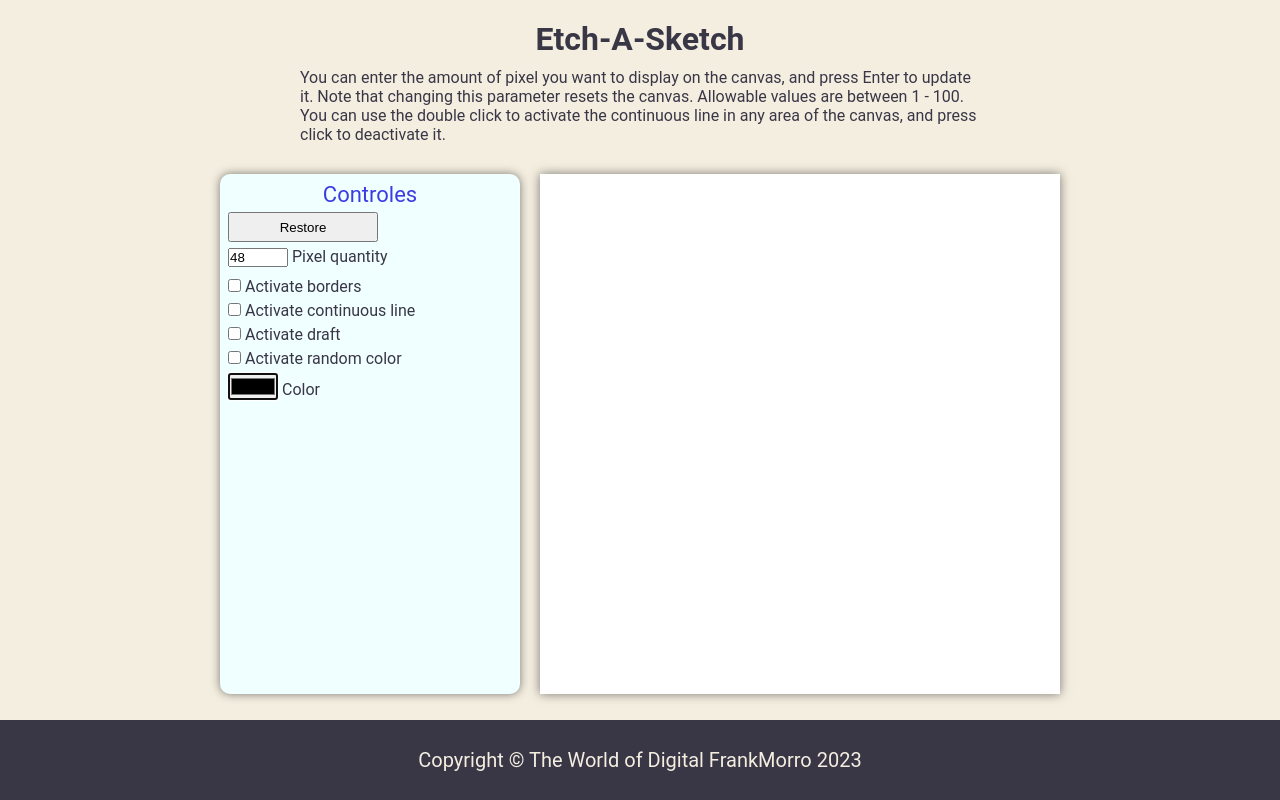
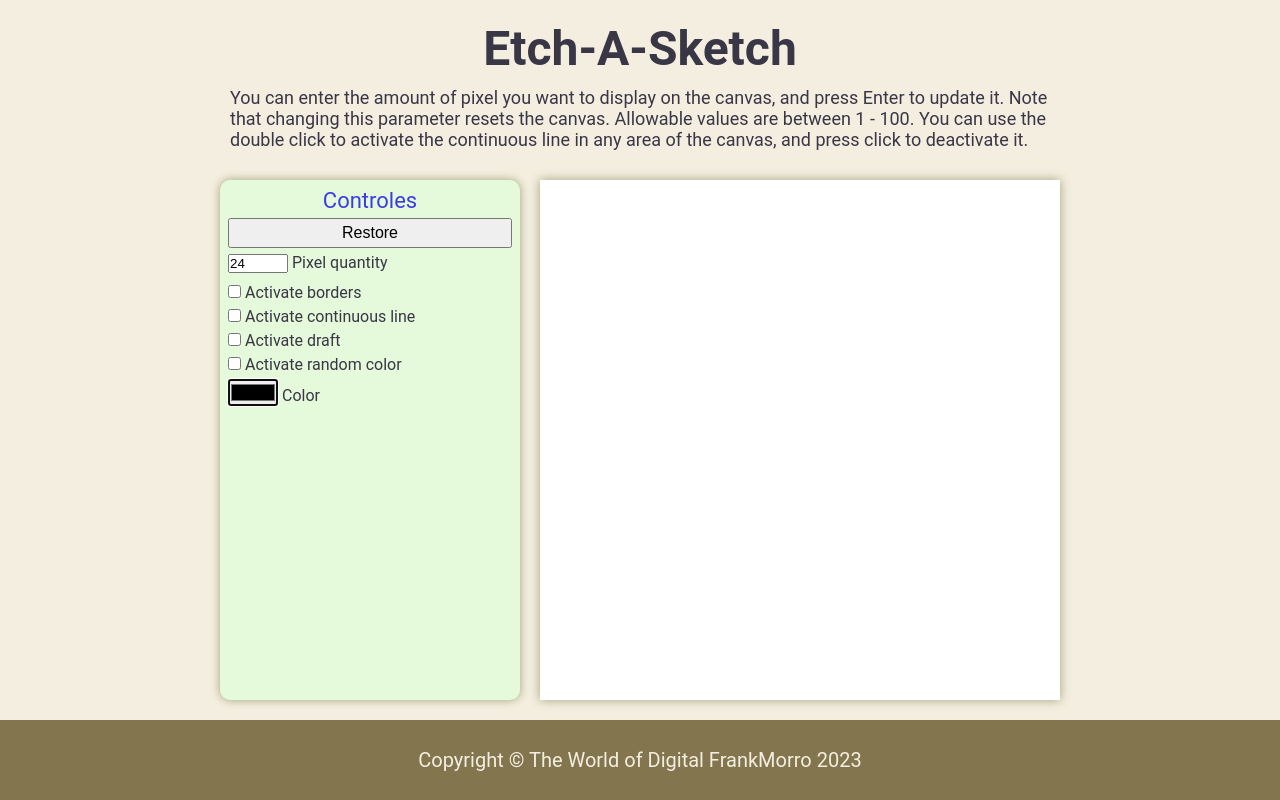
Before and after one commit to FrankMorro/Etch-A-Sketch, a plain HTML site: page index.html in a window 1280 px wide. Drawn offline with Linux system fonts and the light colour scheme.

Commit message:
Add color format

```diff
--- a/index.html
+++ b/index.html
@@ -17,7 +17,7 @@
       <header>
         <div class="header-container">
           <h1 class="title">Etch-A-Sketch</h1>
-          <p>
+          <p class="description">
             You can enter the amount of pixel you want to display on the canvas,
             and press Enter to update it. Note that changing this parameter
             resets the canvas. Allowable values are between 1 - 100. You can use
@@ -45,7 +45,7 @@
                     maxlength="2"
                     max="100"
                     min="1"
-                    value="48"
+                    value="24"
                   />
                   <label for="countPixel">Pixel quantity</label>
                 </div>
--- a/style.css
+++ b/style.css
@@ -39,7 +39,7 @@ main {
   display: flex;
   flex-direction: column;
   gap: 10px;
-  width: 680px;
+  width: 820px;
 }
 
 .title,
@@ -49,9 +49,18 @@ main {
   align-items: center;
 }
 
+.title {
+  font-size: 48px;
+}
+
+.description {
+  font-size: 18px;
+}
+
 .btn {
-  width: 150px;
+  width: 100%;
   height: 30px;
+  font-size: 16px;
 }
 
 .formAction {
@@ -85,10 +94,10 @@ main {
 }
 
 .control {
-  background-color: azure;
+  background-color: #e5f9db;
   width: 300px;
   padding: 8px;
-  box-shadow: 0 0 10px rgba(0, 0, 0, 0.5);
+  box-shadow: 0 0 10px #a2a378;
   border-radius: 10px;
 }
 
@@ -110,7 +119,8 @@ main {
   display: flex;
   flex-flow: column wrap;
   /* box-shadow: 10px 10px 5px grey; */
-  box-shadow: 0 0 10px rgba(0, 0, 0, 0.5);
+  /* box-shadow: 0 0 10px rgba(0, 0, 0, 0.5); */
+  box-shadow: 0 0 10px #a2a378;
 }
 
 .pixel {
@@ -131,7 +141,7 @@ footer {
   justify-content: center;
 
   height: 80px;
-  background-color: #393646;
+  background-color: #83764f;
   color: #f4eee0;
 
   font-size: 20px;
```
